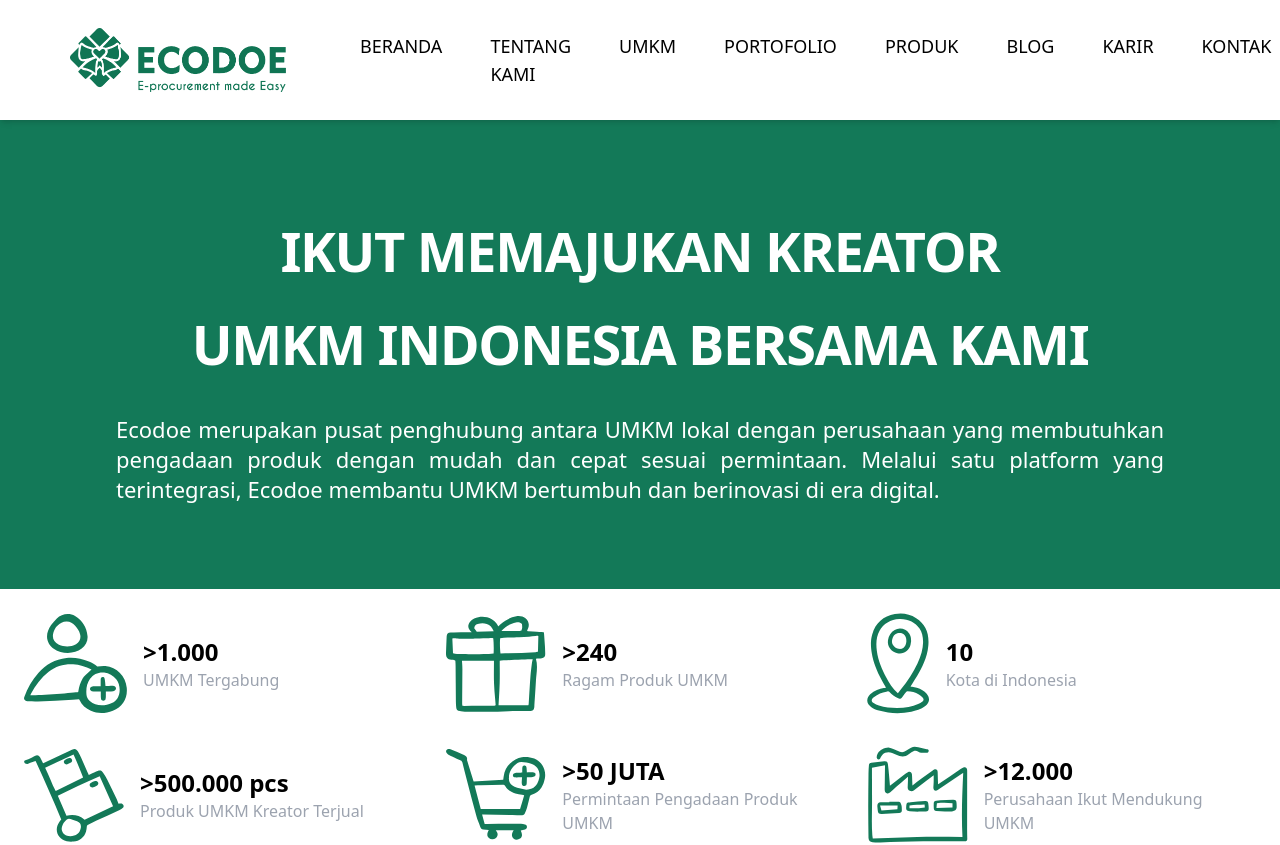
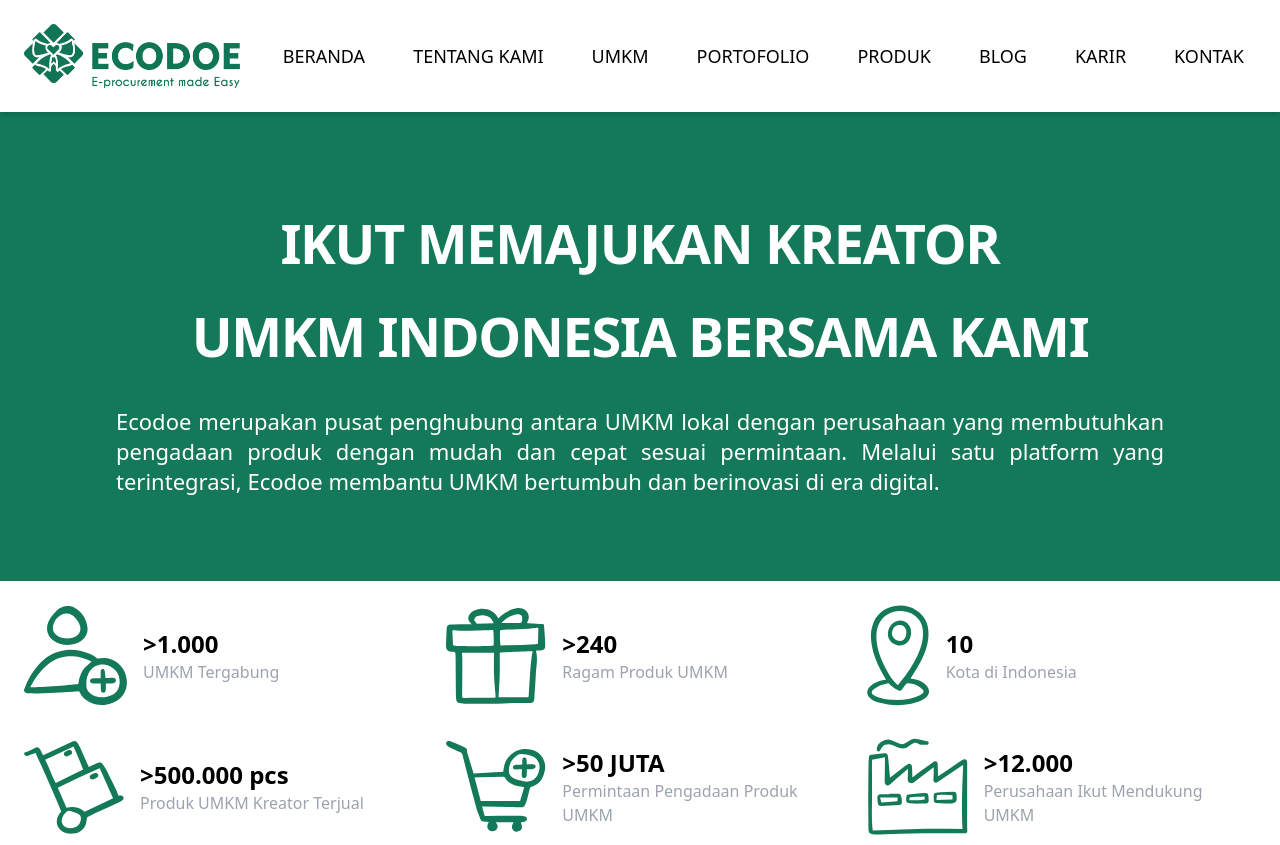
Before and after one commit to septianadip17/collab-with-zakki, a React (Vite) app: page / in a window 1280 px wide. Shown: the top 845 px of the page. Built offline with nearby package versions, Linux system fonts and the light colour scheme.

Commit message:
fixing mobile

```diff
--- a/src/components/Navbar.jsx
+++ b/src/components/Navbar.jsx
@@ -17,15 +17,21 @@
   ];
 
   return (
-    <nav className="p-6 flex mx-auto justify-between items-center shadow-md bg-white w-full z-50 sticky">
+    <nav className="p-6 flex items-center justify-between shadow-md bg-white w-full z-50 relative top-0">
       {/* Logo */}
-      <div className="w-1/4 justify-center flex items-center">
-        <img src={logo} alt="Ecodoe Logo" className="h-16 object-contain cursor-pointer" />
+      <div className="flex justify-center items-center">
+        <div className="items-center justify-center">
+
+        <img
+          src={logo}
+          alt="Ecodoe Logo"
+          className="h-16 object-contain cursor-pointer"
+        />
+        </div>
       </div>
 
       {/* Desktop Menu */}
-      <div className="w-3/4 ">
-        <ul className="hidden md:flex gap-x-6 justify-between px-4">
+      <ul className="hidden md:flex items-center justify-center gap-x-6">
         {menuItems.map((item, index) => (
           <li
             key={index}
@@ -35,7 +41,6 @@
           </li>
         ))}
       </ul>
-      </div>
 
       {/* Mobile Menu Button */}
       <button
@@ -47,7 +52,7 @@
 
       {/* Mobile Menu */}
       <div
-        className={`absolute top-full left-0 w-full bg-white shadow-md p-4 md:hidden transition-all duration-300 ${
+        className={`absolute top-full left-0 w-full bg-white shadow-md p-4 transition-all duration-300 md:hidden ${
           isOpen ? "block" : "hidden"
         }`}
       >
```
Lines whose indentation alone changed are shown as unchanged.
